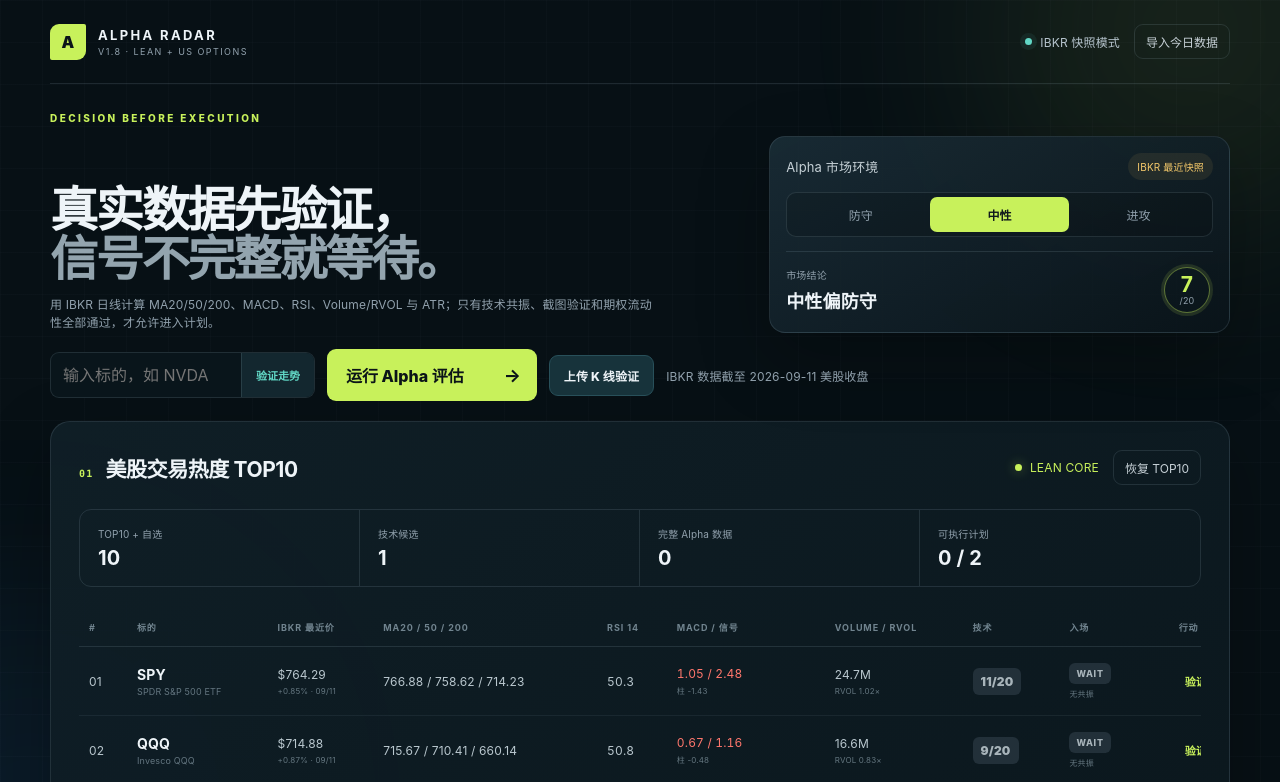
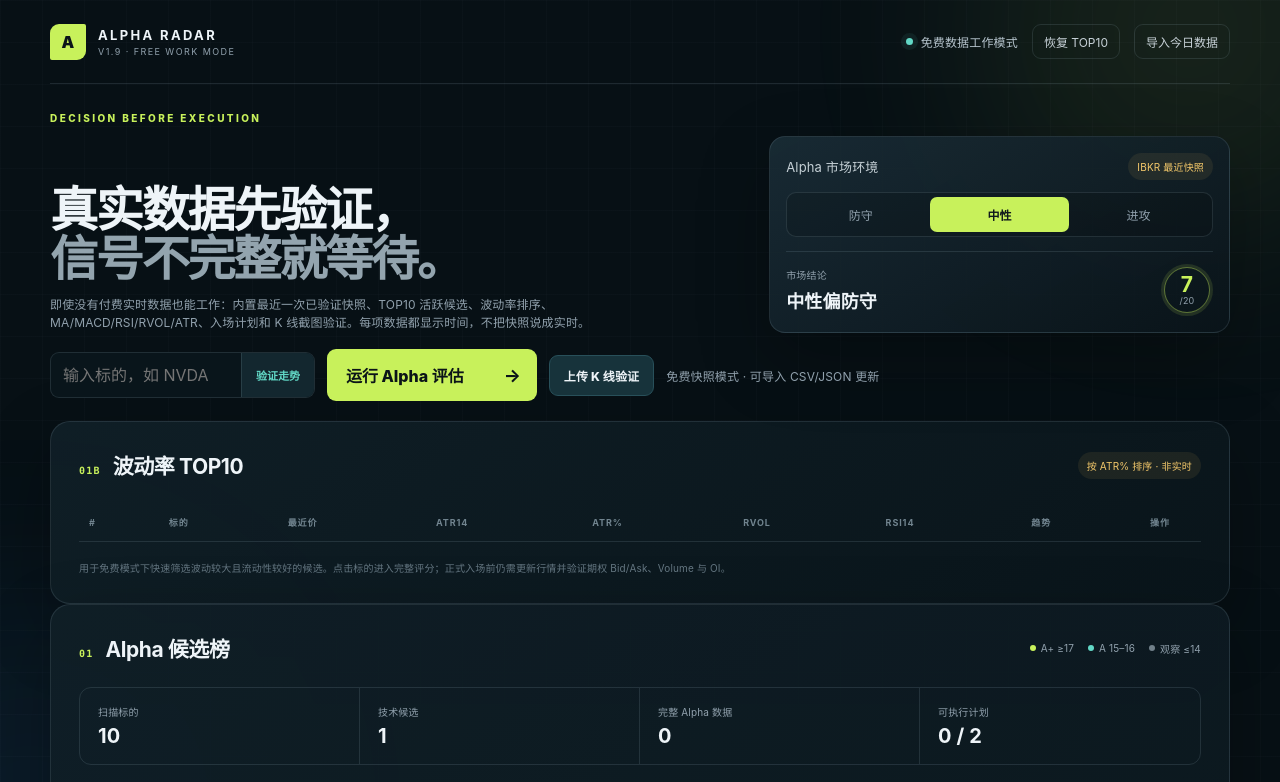
Before and after one commit to gavin723/guo, a website: page dist/index.html in a window 1280 px wide. Shown: the top 782 px of the page. Drawn offline with Linux system fonts and the light colour scheme.

Commit message:
Update dist/index.html for Alpha Radar V1.9 Free

```diff
--- a/dist/index.html
+++ b/dist/index.html
@@ -4,7 +4,7 @@
     <meta charset="UTF-8" />
     <meta name="viewport" content="width=device-width, initial-scale=1.0" />
     <meta name="description" content="Gavin 的 Alpha 市场、机构、资金、结构与风险综合决策系统。" />
-    <title>Alpha Radar V1.8</title>
+    <title>Alpha Radar V1.9 Free</title>
     <link rel="stylesheet" href="styles.css" />
   </head>
   <body>
@@ -14,10 +14,11 @@
     <header class="topbar shell">
       <a class="brand" href="#radar" aria-label="返回雷达首页">
         <span class="brand-mark">A</span>
-        <span><strong>ALPHA RADAR</strong><small>V1.8 · LEAN + US OPTIONS</small></span>
+        <span><strong>ALPHA RADAR</strong><small>V1.9 · FREE WORK MODE</small></span>
       </a>
       <div class="top-actions">
-        <span class="privacy-pill"><i></i> IBKR 快照模式</span>
+        <span class="privacy-pill"><i></i> 免费数据工作模式</span>
+        <button class="ghost-btn compact" id="restoreTop10" type="button">恢复 TOP10</button>
         <button class="ghost-btn compact" id="openImport" type="button">导入今日数据</button>
       </div>
     </header>
@@ -28,7 +29,7 @@
         <div class="hero-grid">
           <div>
             <h1>真实数据先验证，<br /><span>信号不完整就等待。</span></h1>
-            <p class="hero-copy">用 IBKR 日线计算 MA20/50/200、MACD、RSI、Volume/RVOL 与 ATR；只有技术共振、截图验证和期权流动性全部通过，才允许进入计划。</p>
+            <p class="hero-copy">即使没有付费实时数据也能工作：内置最近一次已验证快照、TOP10 活跃候选、波动率排序、MA/MACD/RSI/RVOL/ATR、入场计划和 K 线截图验证。每项数据都显示时间，不把快照说成实时。</p>
           </div>
           <div class="market-card">
             <div class="market-card-head">
@@ -49,17 +50,31 @@
           <div class="symbol-search"><input id="symbolSearch" maxlength="8" placeholder="输入标的，如 NVDA" aria-label="输入股票代码" /><button id="findSymbol" type="button">验证走势</button></div>
           <button class="primary-btn" id="runScan" type="button"><span>运行 Alpha 评估</span><b>→</b></button>
           <a class="secondary-btn chart-shortcut" href="#chartValidation">上传 K 线验证</a>
-          <span id="scanStatus" class="scan-status">IBKR 数据截至 2026-09-11 美股收盘</span>
+          <span id="scanStatus" class="scan-status">免费快照模式 · 可导入 CSV/JSON 更新</span>
         </div>
+      </section>
+
+      <section class="panel radar-panel volatility-panel" aria-labelledby="volatilityTitle">
+        <div class="section-head">
+          <div><span class="section-index">01B</span><h2 id="volatilityTitle">波动率 TOP10</h2></div>
+          <span class="data-badge">按 ATR% 排序 · 非实时</span>
+        </div>
+        <div class="table-wrap compact-table">
+          <table>
+            <thead><tr><th>#</th><th>标的</th><th>最近价</th><th>ATR14</th><th>ATR%</th><th>RVOL</th><th>RSI14</th><th>趋势</th><th>操作</th></tr></thead>
+            <tbody id="volatilityRows"></tbody>
+          </table>
+        </div>
+        <p class="source-note">用于免费模式下快速筛选波动较大且流动性较好的候选。点击标的进入完整评分；正式入场前仍需更新行情并验证期权 Bid/Ask、Volume 与 OI。</p>
       </section>
 
       <section class="panel radar-panel" aria-labelledby="rankingTitle">
         <div class="section-head">
-          <div><span class="section-index">01</span><h2 id="rankingTitle">美股交易热度 TOP10</h2></div>
-          <div class="top-actions"><span class="privacy-pill lean-pill"><i></i> LEAN CORE</span><button class="ghost-btn compact" id="restoreTop10" type="button">恢复 TOP10</button></div>
+          <div><span class="section-index">01</span><h2 id="rankingTitle">Alpha 候选榜</h2></div>
+          <div class="legend"><span><i class="dot aplus"></i>A+ ≥17</span><span><i class="dot a"></i>A 15–16</span><span><i class="dot watch"></i>观察 ≤14</span></div>
         </div>
         <div class="metrics-strip">
-          <div><small>TOP10 + 自选</small><strong id="metricCount">10</strong></div>
+          <div><small>扫描标的</small><strong id="metricCount">10</strong></div>
           <div><small>技术候选</small><strong id="metricQualified">--</strong></div>
           <div><small>完整 Alpha 数据</small><strong id="metricFlow">0</strong></div>
           <div><small>可执行计划</small><strong id="metricPlans">0 / 2</strong></div>
@@ -70,7 +85,7 @@
             <tbody id="radarRows"></tbody>
           </table>
         </div>
-        <p class="source-note">当前页面明确使用 IBKR 验证快照，不冒充实时行情。LEAN 后端已固定在仓库；接入 IBKR Pro 与实时行情订阅后，可生成按成交额排序的动态 TOP10、技术评分和美式期权候选。缺少机构、资金、新闻或期权 Volume 时不会生成可执行信号。</p>
+        <p class="source-note">价格与指标由 IBKR 截至 2026-09-11 的最后一根完整日线计算，不是盘中连续推送。市场休市或插件不在线时显示快照时间；缺少机构、资金、新闻或期权 Volume 时不会生成可执行信号。</p>
       </section>
 
       <section id="cockpit" class="workspace-grid">
@@ -210,7 +225,7 @@
       </section>
     </main>
 
-    <footer class="shell"><span>Alpha Radar V1.8</span><span>规则优先 · 风险优先 · 数据透明</span></footer>
+    <footer class="shell"><span>Alpha Radar V1.9 Free</span><span>快照可用 · 风险优先 · 数据透明</span></footer>
 
     <dialog id="importDialog">
       <form method="dialog" class="dialog-card">
```
